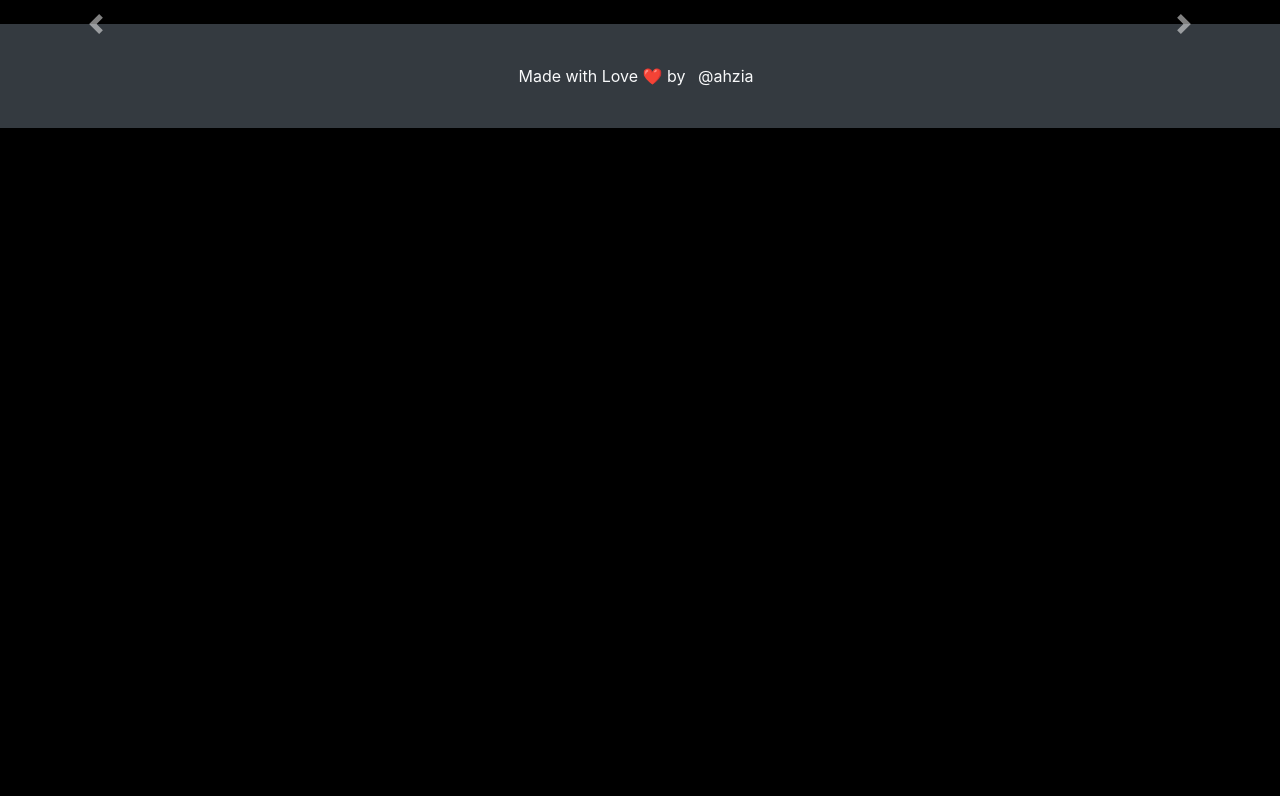
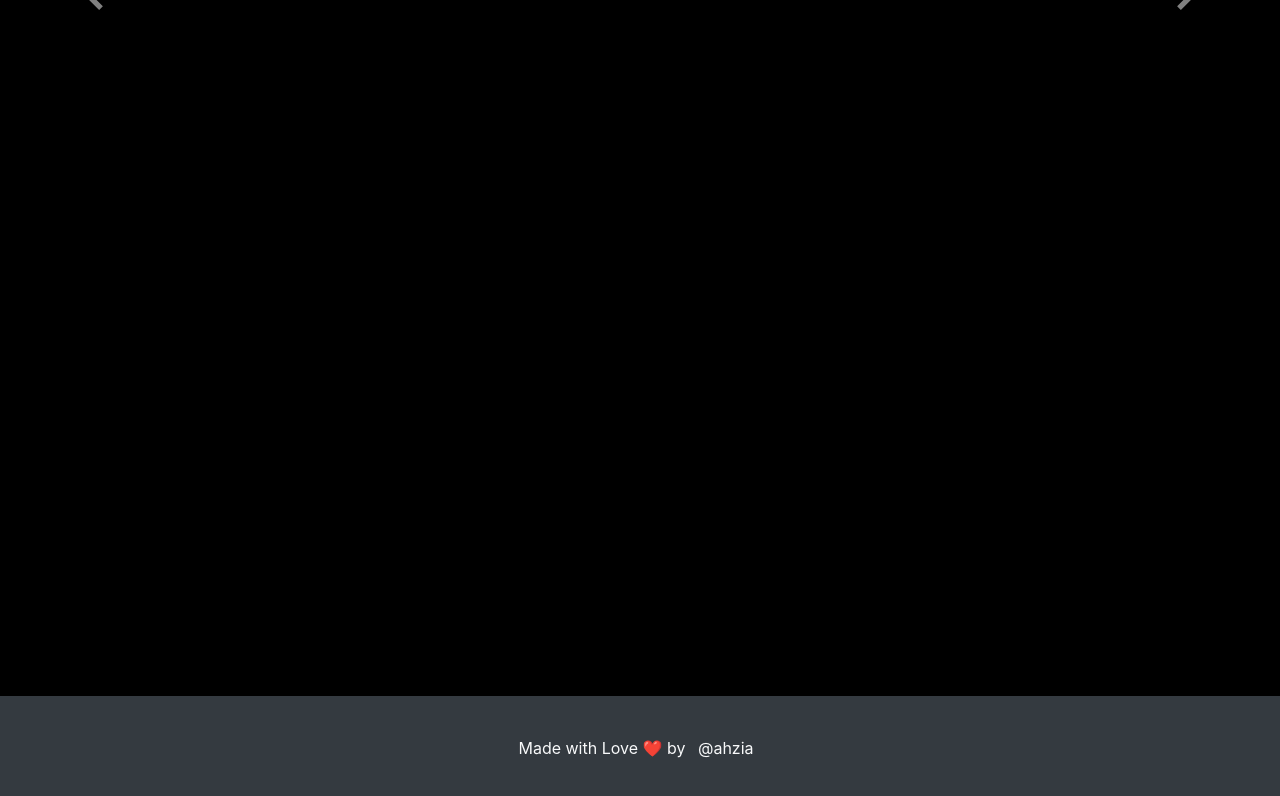
Before and after one commit to ahzia/code-giant-unsplash-challange, a website built with webpack: page src/index.html in a window 1280 px wide. Built offline with nearby package versions, Linux system fonts and the light colour scheme; no server answers.

Commit message:
set footer to be in th buttom of the page

```diff
--- a/src/CSS/style.css
+++ b/src/CSS/style.css
@@ -1,8 +1,17 @@
 body {
   background-color: black;
+  height:100vh;
+  margin:0;
+  display:flex;
+  flex-direction:column;
+  justify-content: space-between;
 }
 
 .image {
   width: 50%;
   margin: auto;
 }
+
+footer{
+    margin-top:auto;
+}
```
